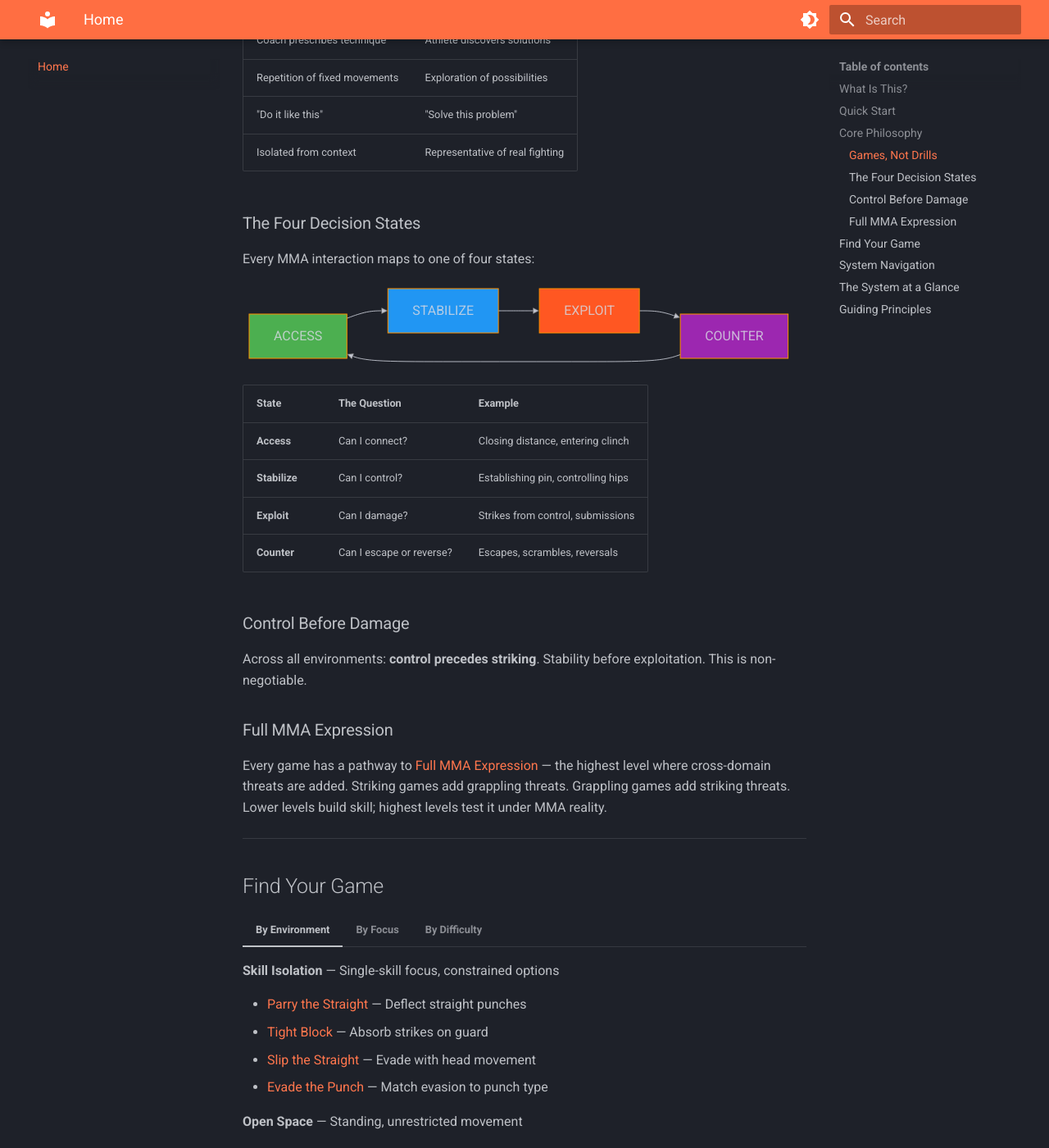
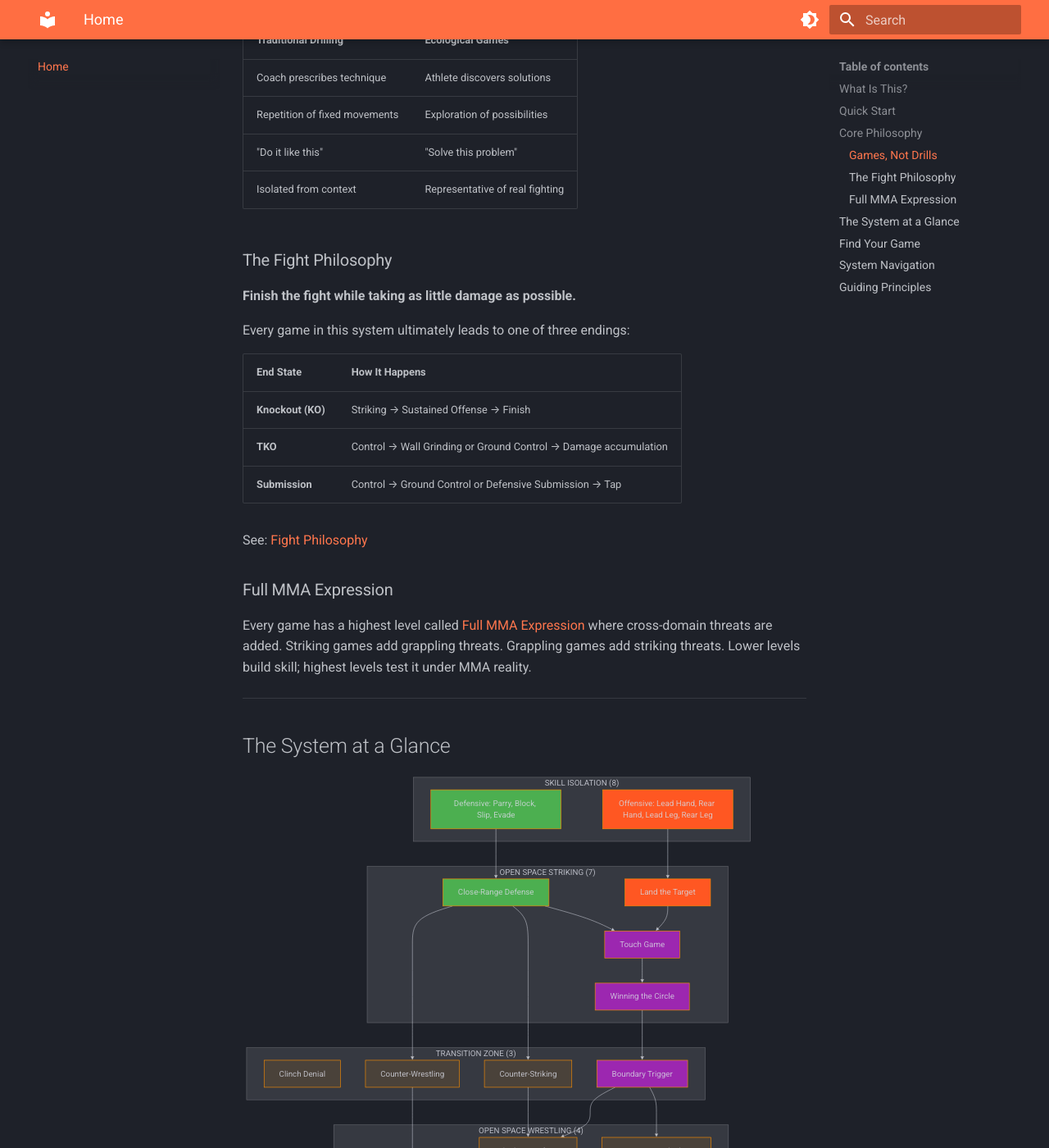
Before and after one commit to ACalienes/Ecological-MMA-Game-System, an MkDocs documentation site: the page built from docs/index.md, in a window 1280 px wide and 1400 px high, scrolled down 1283 px. Shown: the whole window at 82% size. Built offline with MkDocs 1.6.1 and Material for MkDocs 9.7.7, drawn with Linux system fonts in a browser that asks for light colours; some of the changed text lies outside the part shown.

Commit message:
Update home page to reflect current 35-game system
- Changed "15 games" to "35 games"
- Changed "4 environments" to "5 environments"
- Updated System at a Glance diagram with all environments
- Removed "Ground Games Coming Soon" - now shows 7 ground games
- Added Transition Zone to diagram
- Updated Find Your Game section with all 35 games
- Added Ground work to Quick Start
- Updated game counts throughout

Co-Authored-By: Claude Opus 4.5 <noreply@anthropic.com>

````diff
--- a/docs/index.md
+++ b/docs/index.md
@@ -10,7 +10,7 @@ This is a **complete training system** built on one insight: **MMA is a decision
 
 Instead of drilling techniques in isolation, athletes solve problems through structured games. The environment does the teaching. Correct behavior emerges from constraints, not coaching cues.
 
-**15 games. 4 environments. Infinite combinations.**
+**35 games. 5 environments. All paths lead to finish.**
 
 ---
 
@@ -25,12 +25,13 @@ Instead of drilling techniques in isolation, athletes solve problems through str
     | If you want to work on... | Start here |
     |---------------------------|------------|
     | Striking defense | [Parry the Straight](games/parry-the-straight.md) or [Slip the Straight](games/slip-the-straight.md) |
-    | Striking offense | [Land the Target](games/land-the-target.md) |
+    | Striking offense | [Lead Hand Offense](games/lead-hand-offense.md) or [Land the Target](games/land-the-target.md) |
     | Range and timing | [Touch and Don't Get Touched](games/touch-game.md) |
     | Space control | [Winning the Circle](games/winning-circle.md) |
     | Wall work | [Wall Control](games/wall-control.md) |
+    | Ground work | [Ground Escape](games/ground-escape.md) or [Ground Access](games/ground-access.md) |
 
-    **Step 3:** Use the [Game Finder](#find-your-game) below to discover more.
+    **Step 3:** Check the [Prerequisite Map](reference/prerequisites.md) for progression pathways.
 
 ---
 
@@ -45,37 +46,121 @@ Instead of drilling techniques in isolation, athletes solve problems through str
 | "Do it like this" | "Solve this problem" |
 | Isolated from context | Representative of real fighting |
 
-### The Four Decision States
+### The Fight Philosophy
 
-Every MMA interaction maps to one of four states:
+**Finish the fight while taking as little damage as possible.**
 
-```mermaid
-flowchart LR
-    A[ACCESS] --> B[STABILIZE]
-    B --> C[EXPLOIT]
-    C --> D[COUNTER]
-    D --> A
+Every game in this system ultimately leads to one of three endings:
 
-    style A fill:#4CAF50,color:#fff
-    style B fill:#2196F3,color:#fff
-    style C fill:#FF5722,color:#fff
-    style D fill:#9C27B0,color:#fff
-```
+| End State | How It Happens |
+|-----------|----------------|
+| **Knockout (KO)** | Striking → Sustained Offense → Finish |
+| **TKO** | Control → Wall Grinding or Ground Control → Damage accumulation |
+| **Submission** | Control → Ground Control or Defensive Submission → Tap |
 
-| State | The Question | Example |
-|-------|--------------|---------|
-| **Access** | Can I connect? | Closing distance, entering clinch |
-| **Stabilize** | Can I control? | Establishing pin, controlling hips |
-| **Exploit** | Can I damage? | Strikes from control, submissions |
-| **Counter** | Can I escape or reverse? | Escapes, scrambles, reversals |
-
-### Control Before Damage
-
-Across all environments: **control precedes striking**. Stability before exploitation. This is non-negotiable.
+See: [Fight Philosophy](concepts/fight-philosophy.md)
 
 ### Full MMA Expression
 
-Every game has a pathway to [Full MMA Expression](concepts/full-mma-expression.md) — the highest level where cross-domain threats are added. Striking games add grappling threats. Grappling games add striking threats. Lower levels build skill; highest levels test it under MMA reality.
+Every game has a highest level called [Full MMA Expression](concepts/full-mma-expression.md) where cross-domain threats are added. Striking games add grappling threats. Grappling games add striking threats. Lower levels build skill; highest levels test it under MMA reality.
+
+---
+
+## The System at a Glance
+
+```mermaid
+flowchart TD
+    subgraph SKILL["SKILL ISOLATION (8)"]
+        DEF[Defensive: Parry, Block, Slip, Evade]
+        OFF[Offensive: Lead Hand, Rear Hand, Lead Leg, Rear Leg]
+    end
+
+    subgraph STRIKING["OPEN SPACE STRIKING (7)"]
+        TG[Touch Game]
+        CRD[Close-Range Defense]
+        LT[Land the Target]
+        WC[Winning the Circle]
+    end
+
+    subgraph TRANSITION["TRANSITION ZONE (3)"]
+        CD[Clinch Denial]
+        CS[Counter-Striking]
+        CW[Counter-Wrestling]
+        BT[Boundary Trigger]
+    end
+
+    subgraph WRESTLING["OPEN SPACE WRESTLING (4)"]
+        TDD[Takedown Defense]
+        PTT[Pressure to Takedown]
+        OST[Open Space Takedown]
+    end
+
+    subgraph WALL["WALL (6)"]
+        WCON[Wall Control]
+        WE[Wall Escape]
+        WG[Wall to Ground]
+    end
+
+    subgraph GROUND["GROUND (7)"]
+        GA[Ground Access]
+        GC[Ground Control]
+        GE[Ground Escape]
+        PB[Positional Battle]
+    end
+
+    subgraph FINISH["END STATES"]
+        KO((KO))
+        TKO((TKO))
+        SUB((Submission))
+    end
+
+    DEF --> CRD
+    OFF --> LT
+    CRD --> TG
+    LT --> TG
+    TG --> WC
+    WC --> BT
+    CRD --> CS
+    CRD --> CW
+
+    BT --> PTT
+    BT --> TDD
+    CS --> TDD
+    CW --> OST
+
+    PTT --> WCON
+    PTT --> OST
+    OST --> GA
+    OST --> GE
+
+    WCON --> WE
+    WCON --> WG
+    WG --> GC
+
+    GA --> GC
+    GE --> PB
+    PB --> GC
+    PB --> GE
+
+    GC --> TKO
+    GC --> SUB
+    WCON --> TKO
+
+    style DEF fill:#4CAF50,color:#fff
+    style OFF fill:#FF5722,color:#fff
+    style TG fill:#9C27B0,color:#fff
+    style CRD fill:#4CAF50,color:#fff
+    style LT fill:#FF5722,color:#fff
+    style WC fill:#9C27B0,color:#fff
+    style BT fill:#9C27B0,color:#fff
+    style KO fill:#D32F2F,color:#fff
+    style TKO fill:#D32F2F,color:#fff
+    style SUB fill:#D32F2F,color:#fff
+```
+
+**Legend:** 🟢 Defensive | 🟠 Offensive | 🟣 Combined | 🔴 Finish
+
+For the complete map with all 35 games, see [System Map](system/map.md).
 
 ---
 
@@ -83,63 +168,87 @@ Every game has a pathway to [Full MMA Expression](concepts/full-mma-expression.m
 
 === "By Environment"
 
-    **Skill Isolation** — Single-skill focus, constrained options
+    **Skill Isolation (8 games)** — Single-skill focus
 
-    - [Parry the Straight](games/parry-the-straight.md) — Deflect straight punches
-    - [Tight Block](games/tight-block.md) — Absorb strikes on guard
-    - [Slip the Straight](games/slip-the-straight.md) — Evade with head movement
-    - [Evade the Punch](games/evade-the-punch.md) — Match evasion to punch type
+    - Defensive: [Parry](games/parry-the-straight.md), [Block](games/tight-block.md), [Slip](games/slip-the-straight.md), [Evade](games/evade-the-punch.md)
+    - Offensive: [Lead Hand](games/lead-hand-offense.md), [Rear Hand](games/rear-hand-offense.md), [Lead Leg](games/lead-leg-offense.md), [Rear Leg](games/rear-leg-offense.md)
 
-    **Open Space** — Standing, unrestricted movement
+    **Open Space — Striking (7 games)**
 
-    - [Touch and Don't Get Touched](games/touch-game.md) — Range and timing literacy
-    - [Close-Range Defense](games/close-range-defense.md) — Layered defensive solutions
-    - [Land the Target](games/land-the-target.md) — Offensive target selection
-    - [Winning the Circle](games/winning-circle.md) — Space domination
-    - [Boundary Trigger](games/boundary-trigger.md) — Clinch recognition
-    - [Pressure to Takedown](games/pressure-to-takedown.md) — Strike-to-takedown chains
-    - [Open Space Takedown](games/open-space-takedown.md) — Takedowns without wall
+    - [Touch Game](games/touch-game.md), [Winning the Circle](games/winning-circle.md)
+    - [Close-Range Defense](games/close-range-defense.md), [Evasive Movement](games/evasive-movement.md), [Counter-Striking](games/counter-striking.md)
+    - [Land the Target](games/land-the-target.md), [Sustained Offense](games/sustained-offense.md)
 
-    **Wall** — Vertical constraint, limited retreat
+    **Transition Zone (3 games)**
 
-    - [Wall Control](games/wall-control.md) — Establish the pin
-    - [Wall Escape](games/wall-escape.md) — Break the pin
-    - [Wall Pin to Ground](games/wall-to-ground.md) — Transition to ground
-    - [Stand-Up Loop](games/standup-loop.md) — Cyclical position battles
+    - [Clinch Denial](games/clinch-denial.md), [Counter-Wrestling](games/counter-wrestling.md), [Boundary Trigger](games/boundary-trigger.md)
+
+    **Open Space — Wrestling (4 games)**
+
+    - [Takedown Defense](games/takedown-defense.md), [Pressure to Takedown](games/pressure-to-takedown.md)
+    - [Pressure to Wall](games/pressure-to-wall.md), [Open Space Takedown](games/open-space-takedown.md)
+
+    **Wall (6 games)**
+
+    - [Wall Control](games/wall-control.md), [Wall Escape](games/wall-escape.md), [Wall Defensive Submission](games/wall-defensive-submission.md)
+    - [Wall to Ground](games/wall-to-ground.md), [Wall Grinding](games/wall-grinding.md), [Stand-Up Loop](games/standup-loop.md)
+
+    **Ground (7 games)**
+
+    - [Ground Access](games/ground-access.md), [Ground Control](games/ground-control.md)
+    - [Ground Escape](games/ground-escape.md), [Leg Reclaim](games/leg-reclaim.md), [Ground to Standing](games/ground-to-standing.md), [Ground Defensive Submission](games/ground-defensive-submission.md)
+    - [Positional Battle](games/positional-battle.md)
 
 === "By Focus"
 
-    **Defensive** — Defender is primary learner
+    **Defensive (17 games)** — Defender is primary learner
 
-    - Parry the Straight, Tight Block, Slip the Straight, Evade the Punch
-    - Close-Range Defense, Wall Escape
+    - Skill Isolation: Parry, Block, Slip, Evade
+    - Striking: Close-Range Defense, Evasive Movement, Counter-Striking
+    - Transition: Clinch Denial, Counter-Wrestling
+    - Wrestling: Takedown Defense
+    - Wall: Wall Escape, Wall Defensive Submission
+    - Ground: Ground Escape, Leg Reclaim, Ground to Standing, Ground Defensive Submission
 
-    **Offensive** — Attacker is primary learner
+    **Offensive (12 games)** — Attacker is primary learner
 
-    - Land the Target, Pressure to Takedown
-    - Wall Control, Wall Pin to Ground
+    - Skill Isolation: Lead Hand, Rear Hand, Lead Leg, Rear Leg
+    - Striking: Land the Target, Sustained Offense
+    - Wrestling: Pressure to Takedown, Pressure to Wall
+    - Wall: Wall Control, Wall to Ground, Wall Grinding
+    - Ground: Ground Access, Ground Control
 
-    **Combined** — Both sides learning simultaneously
+    **Combined (6 games)** — Both sides have distinct objectives
 
-    - Touch Game, Winning the Circle, Boundary Trigger
-    - Open Space Takedown, Stand-Up Loop
+    - Striking: Touch Game, Winning the Circle
+    - Transition: Boundary Trigger
+    - Wrestling: Open Space Takedown
+    - Wall: Stand-Up Loop
+    - Ground: Positional Battle
 
 === "By Difficulty"
 
     **Beginner** — Start here
 
     - Parry the Straight, Tight Block, Slip the Straight
+    - Lead Hand Offense, Rear Hand Offense
     - Touch Game, Winning the Circle
 
     **Intermediate** — Build on foundations
 
     - Evade the Punch, Close-Range Defense, Land the Target
-    - Boundary Trigger, Open Space Takedown
-    - Wall Control, Wall Escape, Wall Pin to Ground
+    - Evasive Movement, Counter-Striking, Sustained Offense
+    - Clinch Denial, Counter-Wrestling, Boundary Trigger
+    - Takedown Defense, Open Space Takedown
+    - Wall Control, Wall Escape, Wall to Ground, Wall Grinding
+    - Ground Access, Ground Control, Ground Escape, Leg Reclaim, Ground to Standing, Positional Battle
 
     **Advanced** — Full integration
 
-    - Pressure to Takedown, Stand-Up Loop
+    - Lead Leg Offense, Rear Leg Offense
+    - Pressure to Takedown, Pressure to Wall
+    - Wall Defensive Submission, Stand-Up Loop
+    - Ground Defensive Submission
 
 ---
 
@@ -147,73 +256,19 @@ Every game has a pathway to [Full MMA Expression](concepts/full-mma-expression.m
 
 | Section | What You'll Find |
 |---------|------------------|
-| [System Map](system/map.md) | Visual overview of all games and connections |
+| [System Map](system/map.md) | Visual overview of all 35 games and connections |
 | [Games Library](games/index.md) | Complete catalog with filters |
-| [Concepts](concepts/defensive-solutions.md) | Key ideas that span multiple games |
+| [Concepts](concepts/fight-philosophy.md) | Key ideas: Fight Philosophy, Decision States, TKO Pin |
 | [Coach Tools](tools/safety.md) | Safety, assessment, session planning |
 | [Prerequisites](reference/prerequisites.md) | Game progression pathways |
 | [FAQ](reference/faq.md) | Common questions and troubleshooting |
 
 ---
 
-## The System at a Glance
-
-```mermaid
-flowchart TD
-    subgraph FOUNDATIONS["FOUNDATIONS"]
-        SI[Skill Isolation<br/>4 games]
-        TG[Touch Game]
-    end
-
-    subgraph DEVELOPMENT["DEVELOPMENT"]
-        CRD[Close-Range Defense]
-        LT[Land the Target]
-        WC[Winning the Circle]
-    end
-
-    subgraph INTEGRATION["INTEGRATION"]
-        BT[Boundary Trigger]
-        PTT[Pressure to Takedown]
-    end
-
-    subgraph ENVIRONMENTS["ENVIRONMENT GAMES"]
-        WALL[Wall Games<br/>4 games]
-        OST[Open Space Takedown]
-        GRD[Ground Games<br/>Coming Soon]
-    end
-
-    SI --> CRD
-    TG --> WC
-    CRD --> LT
-    LT --> TG
-    WC --> BT
-    CRD --> PTT
-    WC --> PTT
-    BT --> WALL
-    BT --> OST
-    PTT --> WALL
-    PTT --> OST
-    WALL --> GRD
-    OST --> GRD
-
-    style SI fill:#8BC34A,color:#fff
-    style TG fill:#4CAF50,color:#fff
-    style CRD fill:#4CAF50,color:#fff
-    style LT fill:#FF5722,color:#fff
-    style WC fill:#9C27B0,color:#fff
-    style BT fill:#FF9800,color:#fff
-    style PTT fill:#9C27B0,color:#fff
-    style WALL fill:#2196F3,color:#fff
-    style OST fill:#9C27B0,color:#fff
-    style GRD fill:#757575,color:#fff
-```
-
----
-
 ## Guiding Principles
 
 1. **The environment teaches** — Design constraints, not techniques
-2. **Control before damage** — Stability precedes exploitation
+2. **Finish while minimizing damage** — The fight philosophy
 3. **Offense needs defense** — Every attack has a counter
 4. **Struggle is learning** — Difficulty is the point
 5. **Games are academic** — Learning matters more than winning
@@ -221,4 +276,4 @@ flowchart TD
 ---
 
 !!! abstract "System Evolution"
-    This framework is intentionally non-dogmatic. Concepts refine, definitions update, games reorganize. The requirements: ecological validity, internal consistency, safety, and clarity.
+    This framework is intentionally non-dogmatic. Concepts refine, definitions update, games reorganize. See the [Change Log](reference/changelog.md) for version history.
````
